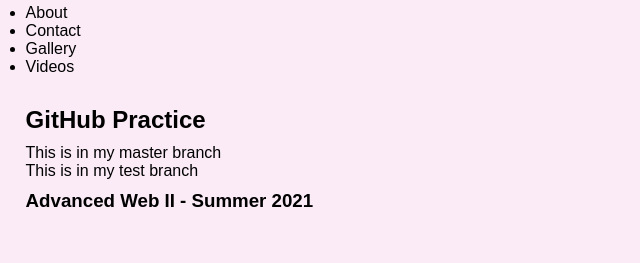
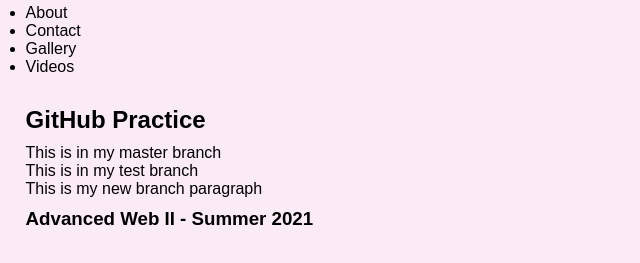
Before and after one commit to agilligan27/m1-hw1-gilligan-amy, a plain HTML site: page index.html in a window 1280 px wide. Shown: the part 117-380 px from the top of the page, without its empty margins (0-640 px from the left). Drawn offline with Linux system fonts and the light colour scheme.

Commit message:
Added new paragraph to main

```diff
--- a/index.html
+++ b/index.html
@@ -26,6 +26,7 @@
         <h2>GitHub Practice</h2>
         <p>This is in my master branch</p>
         <p>This is in my test branch</p>
+        <p>This is my new branch paragraph</p>
 
     </main>
     <footer>
```
